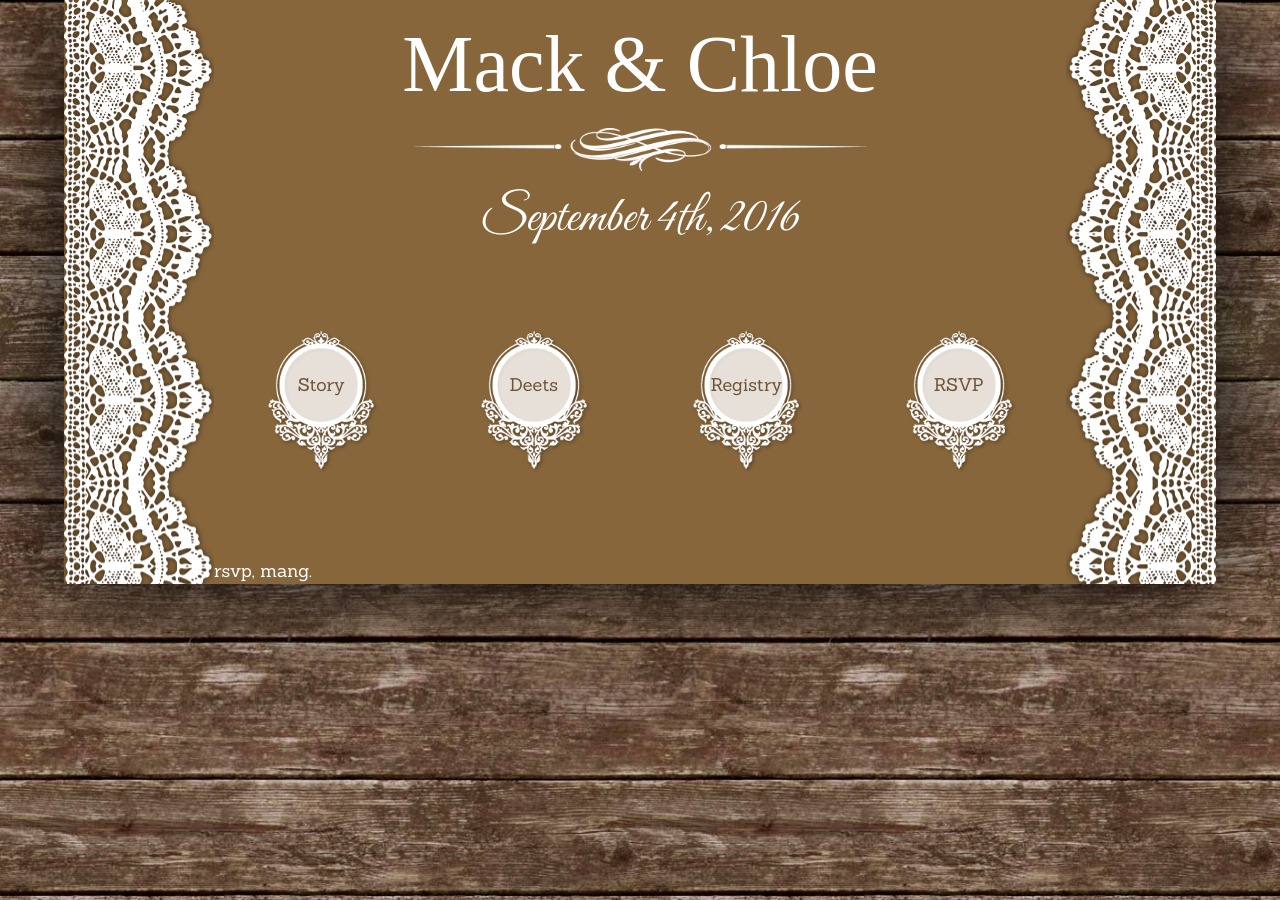
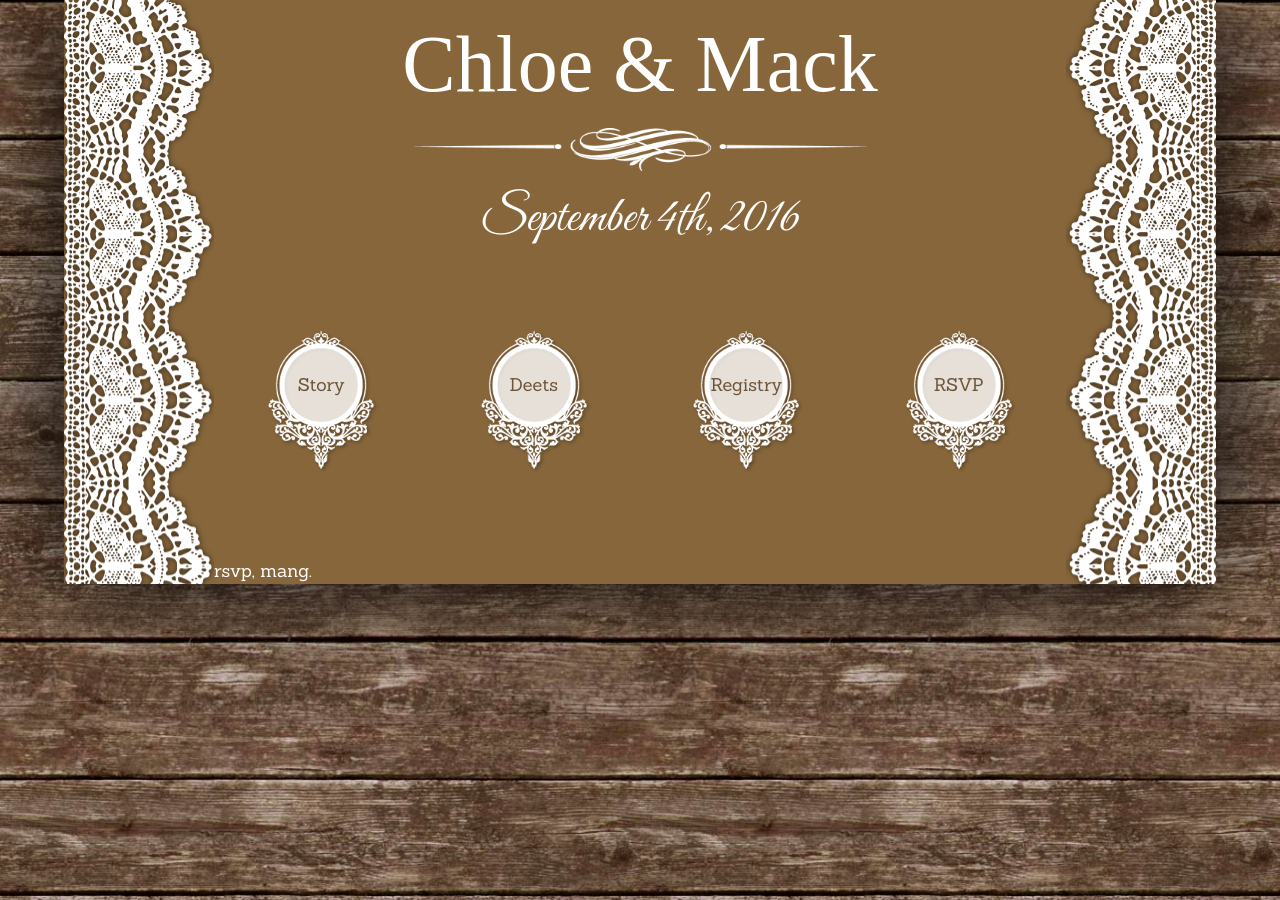
Before and after one commit to mtalcott/mtalcott.github.com, a Jekyll site: the page built from wedding/rsvp/index.html, in a window 1280 px wide. Built offline with Jekyll 4.4.1, drawn with Linux system fonts in a browser that asks for light colours; some web fonts are replaced.

Commit message:
Mack & Chloe => Chloe & Mack

```diff
--- a/_layouts/wedding.html
+++ b/_layouts/wedding.html
@@ -5,7 +5,7 @@
     <head>
         <meta charset="utf-8">
         <meta name="viewport" content="width=device-width, initial-scale=1.0">
-        <title>Mack &amp; Chloe</title>
+        <title>Chloe &amp; Mack</title>
         <!-- <meta name="viewport" content="width=device-width, initial-scale=1.0"> -->
         <!-- <link rel="icon" href="//favicon.ico" type="image/x-icon" sizes="16x16"> -->
 
@@ -22,7 +22,7 @@
             <div class="left-border">&nbsp;</div>
             <div class="content">
                 <div class="title">
-                    <h1 class="names">Mack &amp; Chloe</h1>
+                    <h1 class="names">Chloe &amp; Mack</h1>
                     <div class="fancy-hr"></div>
                     <h1 class="date">September 4th, 2016</h1>
                 </div>
```
